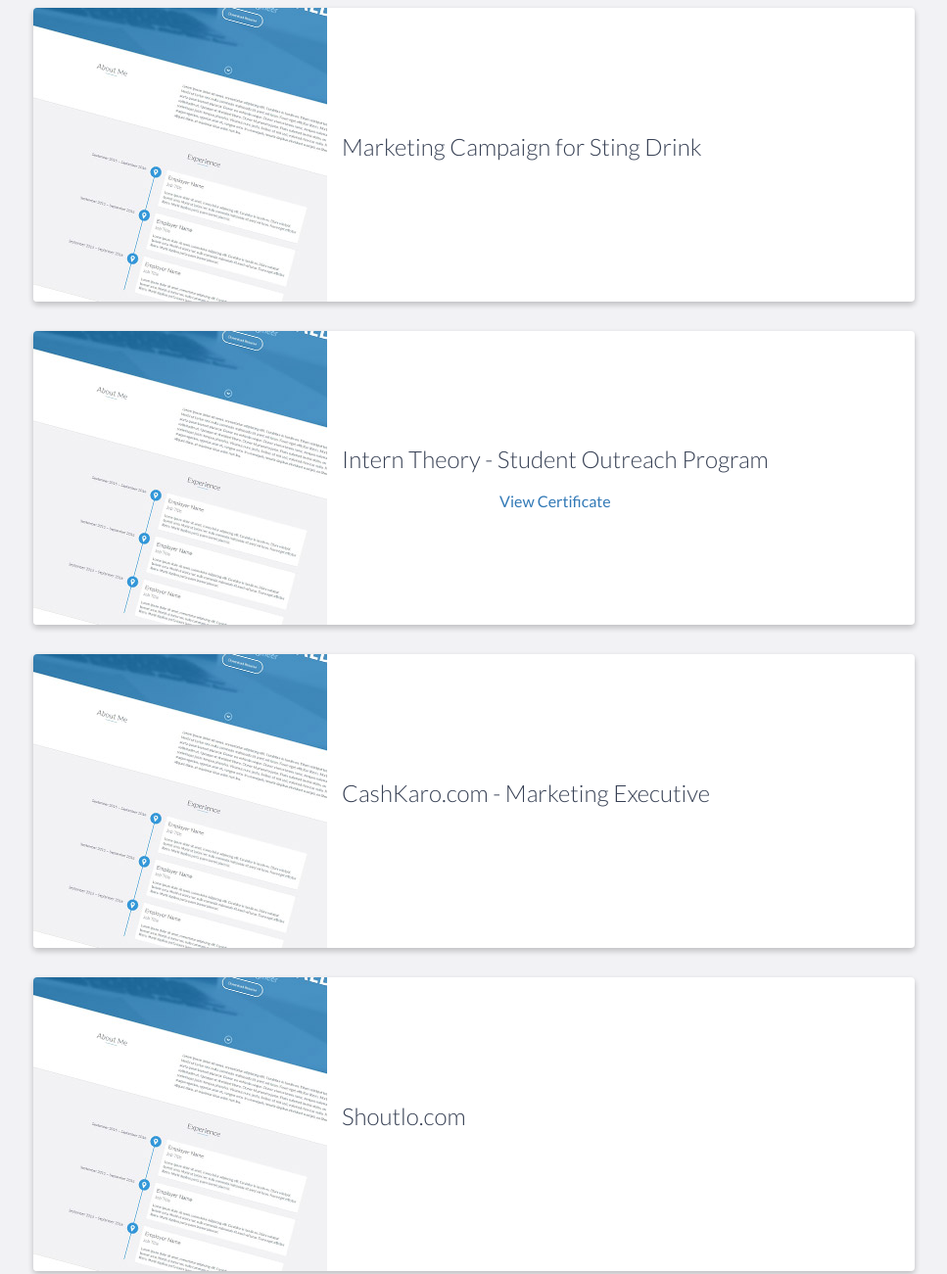
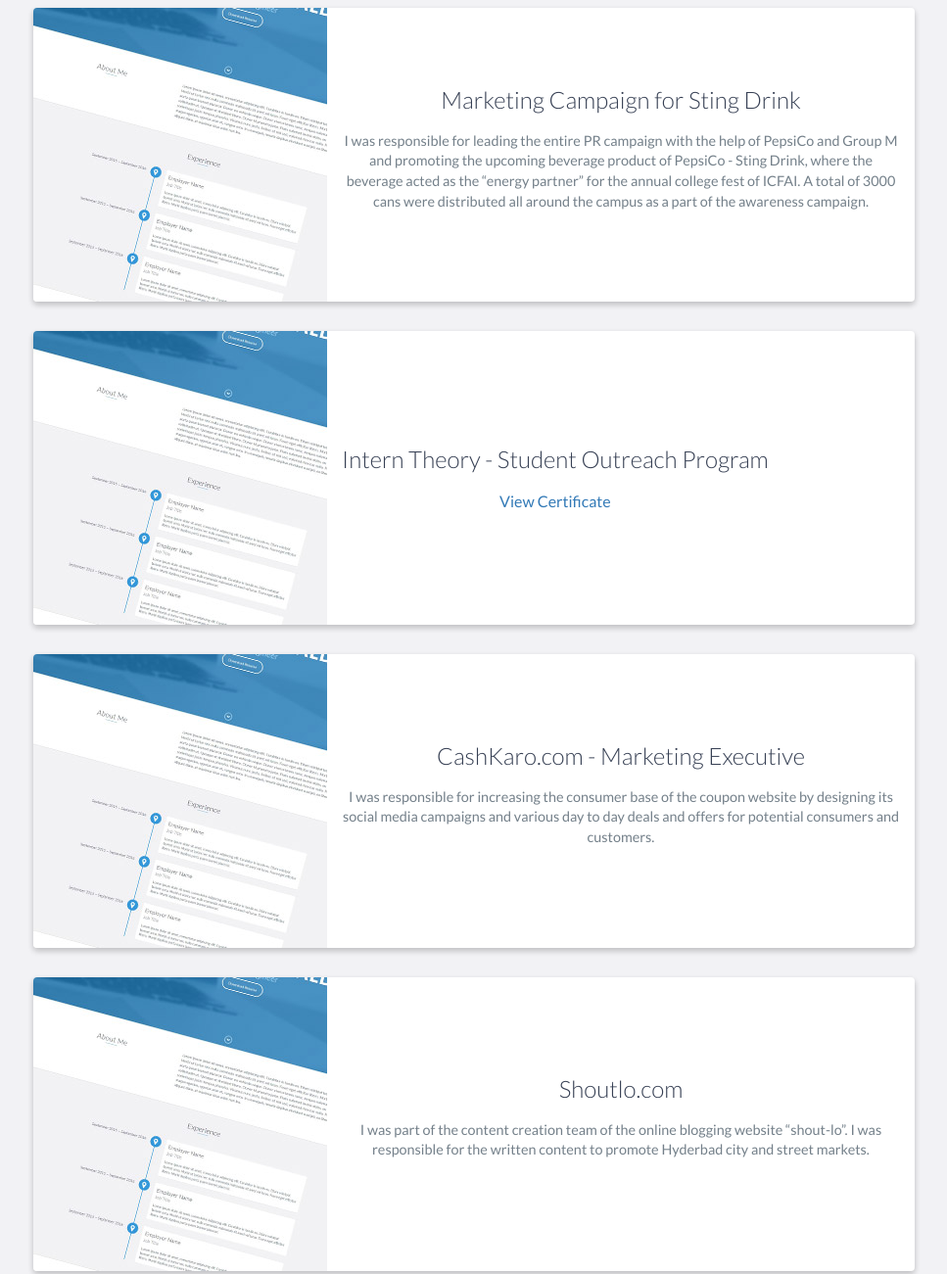
Before and after one commit to raghaviaggarwal/raghaviaggarwal.github.io, a website: page index.html in a window 1280 px wide. Shown: the part 3400-4701 px from the top of the page at 98% size, without its empty margins (156-1123 px from the left). Drawn offline with nearby package versions, Linux system fonts and the light colour scheme.

Commit message:
Added Project Description

```diff
--- a/index.html
+++ b/index.html
@@ -193,7 +193,7 @@
                     <div class="project-info">
                         <h3>Marketing Campaign for Sting Drink</h3>
                         <p>
-                            <!-- Insert some text about this-->
+                            I was responsible for leading the entire PR campaign with the help of PepsiCo and Group M and promoting the upcoming beverage product of PepsiCo - Sting Drink, where the beverage acted as the “energy partner” for the annual college fest of ICFAI. A total of 3000 cans were distributed all around the campus as a part of the awareness campaign.
                         </p>
                     </div>
                     <!-- End .project-info -->
@@ -224,7 +224,7 @@
                     <div class="project-info">
                         <h3>CashKaro.com - Marketing Executive</h3>
                         <p>
-                            <!-- Insert some text about this-->
+                            I was responsible for increasing the consumer base of the coupon website by designing its social media campaigns and various day to day deals and offers for potential consumers and customers.
                         </p>
                     </div>
                     <!-- End .project-info -->
@@ -239,7 +239,7 @@
                     <div class="project-info">
                         <h3>Shoutlo.com</h3>
                         <p>
-                            <!-- Insert some text about this-->
+                            I was part of the content creation team of the online blogging website “shout-lo”. I was responsible for the written content to promote Hyderbad city and street markets.
                         </p>
                     </div>
                     <!-- End .project-info -->
```
